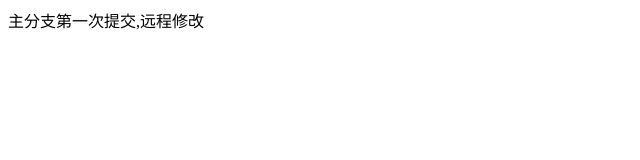
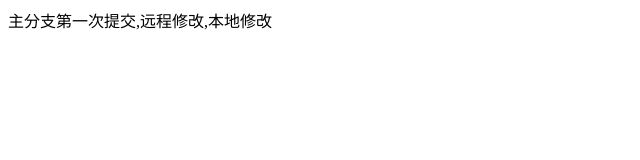
Before and after one commit to maqian-haha/testDemo, a plain HTML site: page index.html in a window 1280 px wide. Shown: the whole page, without its empty margins (0-640 px from the left). Drawn offline with Linux system fonts and the light colour scheme.

Commit message:
本地修改

```diff
--- a/index.html
+++ b/index.html
@@ -8,6 +8,6 @@
     <title>Document</title>
 </head>
 <body>
-  主分支第一次提交,远程修改
+  主分支第一次提交,远程修改,本地修改
 </body>
 </html>
```
